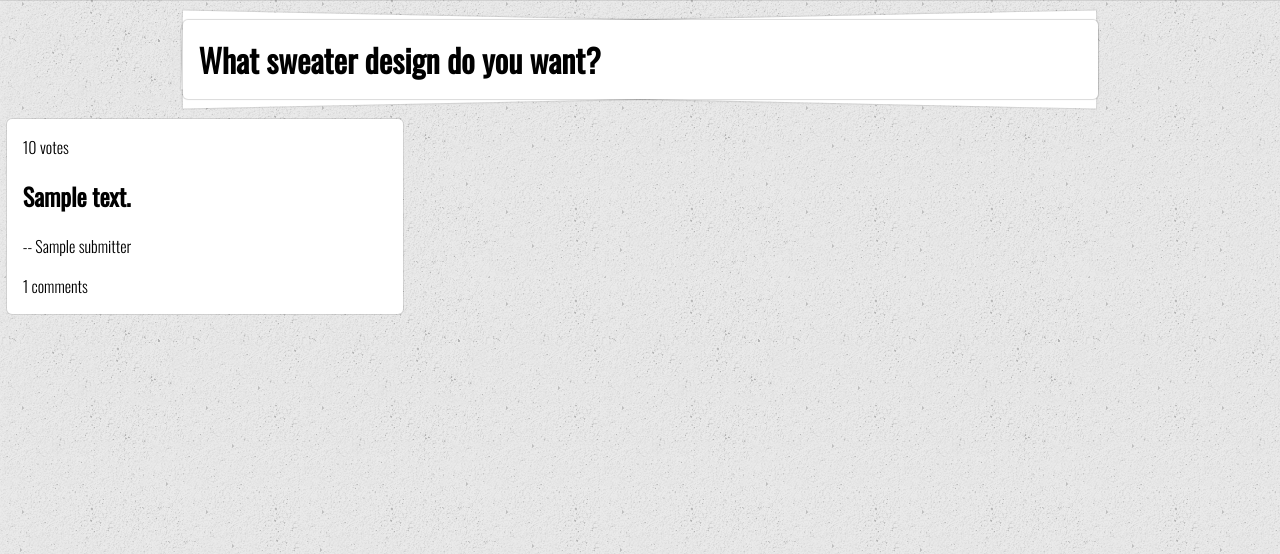
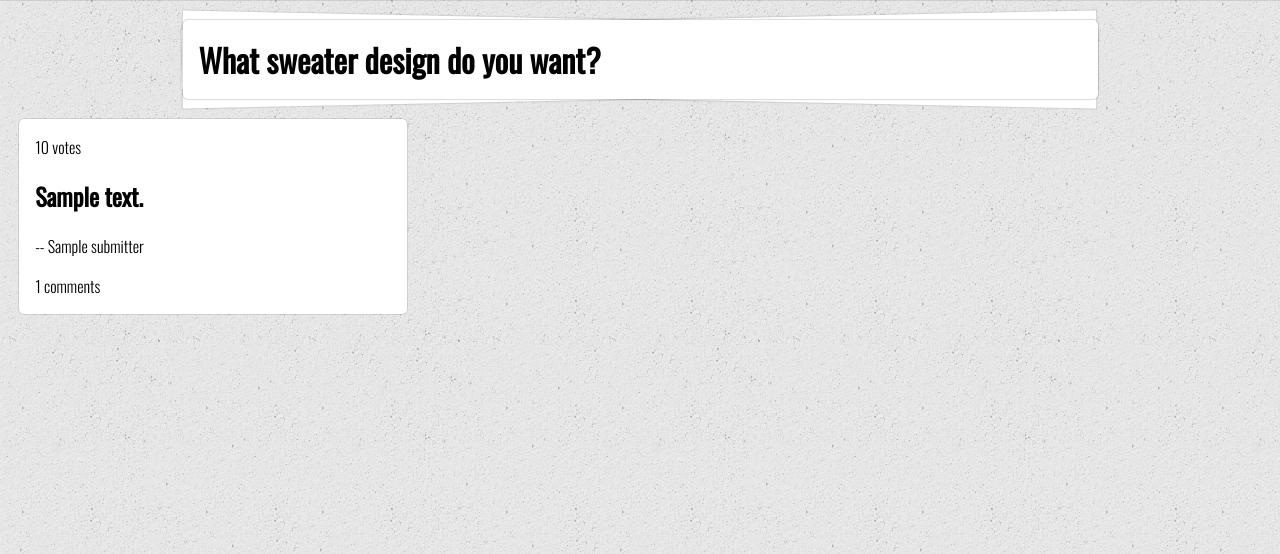
Before and after one commit to ehzhang/jade, a Django app: template apps/common/templates/poll.html in a window 1280 px wide. Shown: the part 43-597 px from the top of the page. Run offline with Django 3.2, Linux system fonts and the light colour scheme; data comes from the database, SQL or seed files in the repository; the template is opened without the code that fills it: values that come from a table or form of the project are taken from there, most other values are stand-ins (such as "Sample title", 1, 10 or a date in 2020); parts of the project's set-up code (start-up, migrations or seed data) failed here and were passed over; some libraries are stand-ins or nearby versions.

Commit message:
Fix bug in poll template

```diff
--- a/apps/common/templates/poll.html
+++ b/apps/common/templates/poll.html
@@ -6,15 +6,15 @@
     <div class="ui piled segment">
         <h1>{{ poll.name }}</h1>
         {% if poll.submitter %}
-            <p>Asked by {{ poll.submitter }}
+        <p>Asked by {{ poll.submitter }}
         {% endif %}
     </div>
 </div>
 
-    <div class="items three column stackable ui grid">
-        {% for card in cards %}
-            {% include 'card_front.html' %}
-        {% endfor %}
-    </div>
+<div class="three column stackable ui grid">
+    {% for card in cards %}
+    {% include 'card_front.html' %}
+    {% endfor %}
+</div>
 
 {% endblock %}
```
